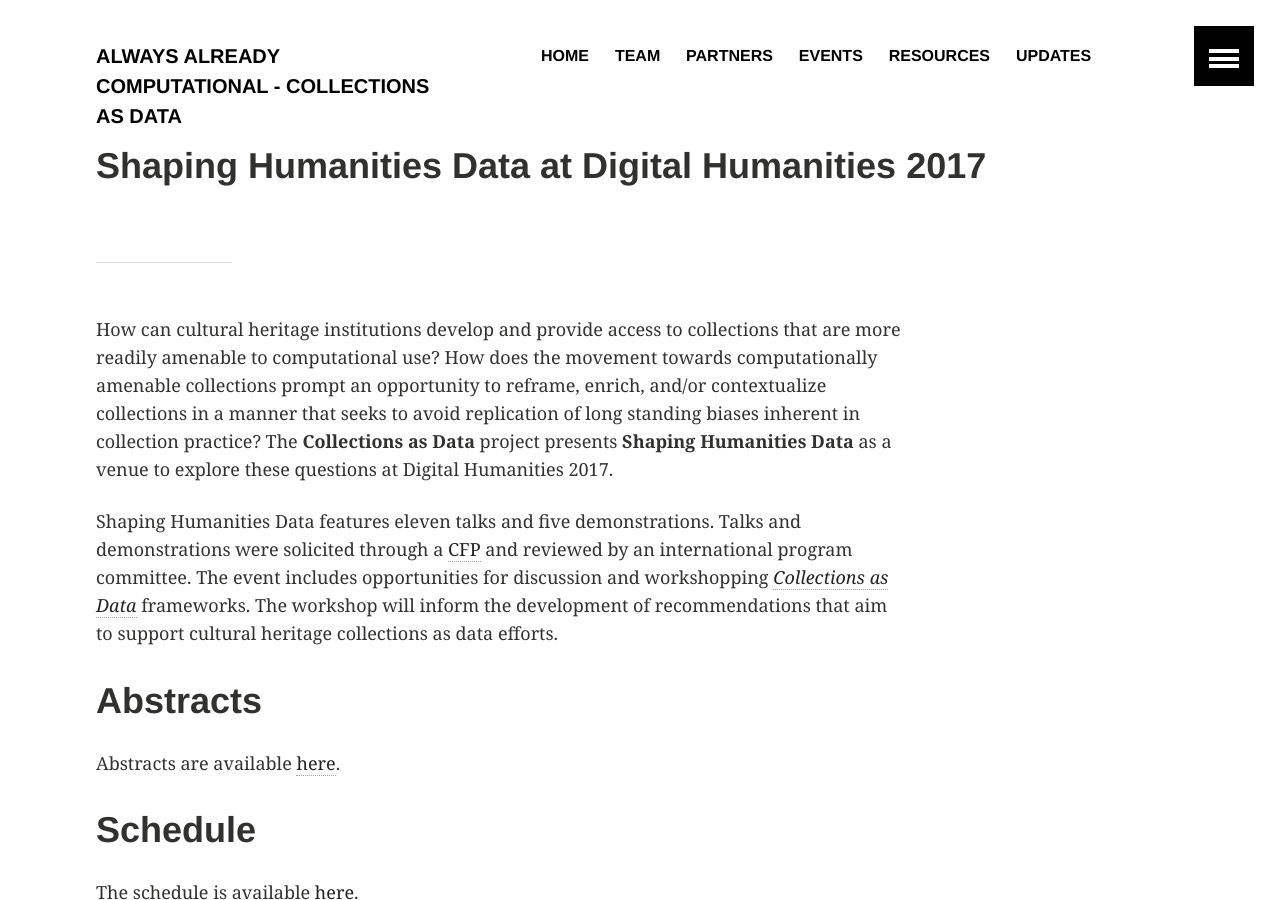
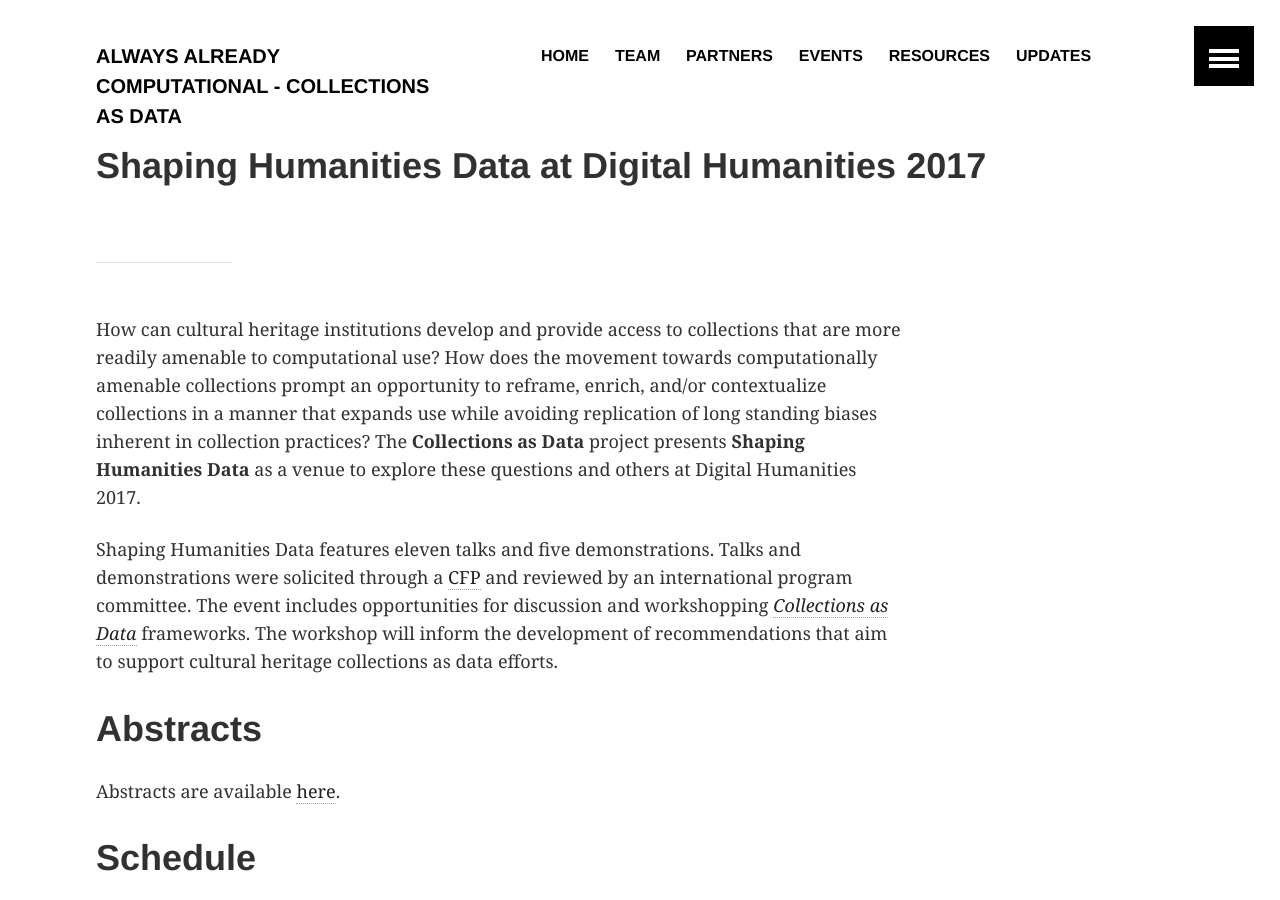
Before and after one commit to collectionsasdata/collectionsasdata.github.io, a Jekyll site: the page built from _posts/2017-08-1-shaping.markdown, in a window 1280 px wide and 900 px high. Built offline with Jekyll 4.4.1, drawn with Linux system fonts in a browser that asks for light colours.

Commit message:
Update 2017-08-1-shaping.markdown

```diff
--- a/_posts/2017-08-1-shaping.markdown
+++ b/_posts/2017-08-1-shaping.markdown
@@ -5,7 +5,7 @@
 teaser: "Shaping Humanities Data at Digital Humanities 2017"
 ---
 ---
-How can cultural heritage institutions develop and provide access to collections that are more readily amenable to computational use? How does the movement towards computationally amenable collections prompt an opportunity to reframe, enrich, and/or contextualize collections in a manner that seeks to avoid replication of long standing biases inherent in collection practice? The **Collections as Data** project presents **Shaping Humanities Data** as a venue to explore these questions at Digital Humanities 2017.
+How can cultural heritage institutions develop and provide access to collections that are more readily amenable to computational use? How does the movement towards computationally amenable collections prompt an opportunity to reframe, enrich, and/or contextualize collections in a manner that expands use while avoiding replication of long standing biases inherent in collection practices? The **Collections as Data** project presents **Shaping Humanities Data** as a venue to explore these questions and others at Digital Humanities 2017.
 
 Shaping Humanities Data features eleven talks and five demonstrations. Talks and demonstrations were solicited through a [CFP](https://collectionsasdata.github.io/dh2017/) and reviewed by an international program committee. The event includes opportunities for discussion and workshopping [*Collections as Data*](https://collectionsasdata.github.io/statement/) frameworks. The workshop will inform the development of recommendations that aim to support cultural heritage collections as data efforts.
 
```
